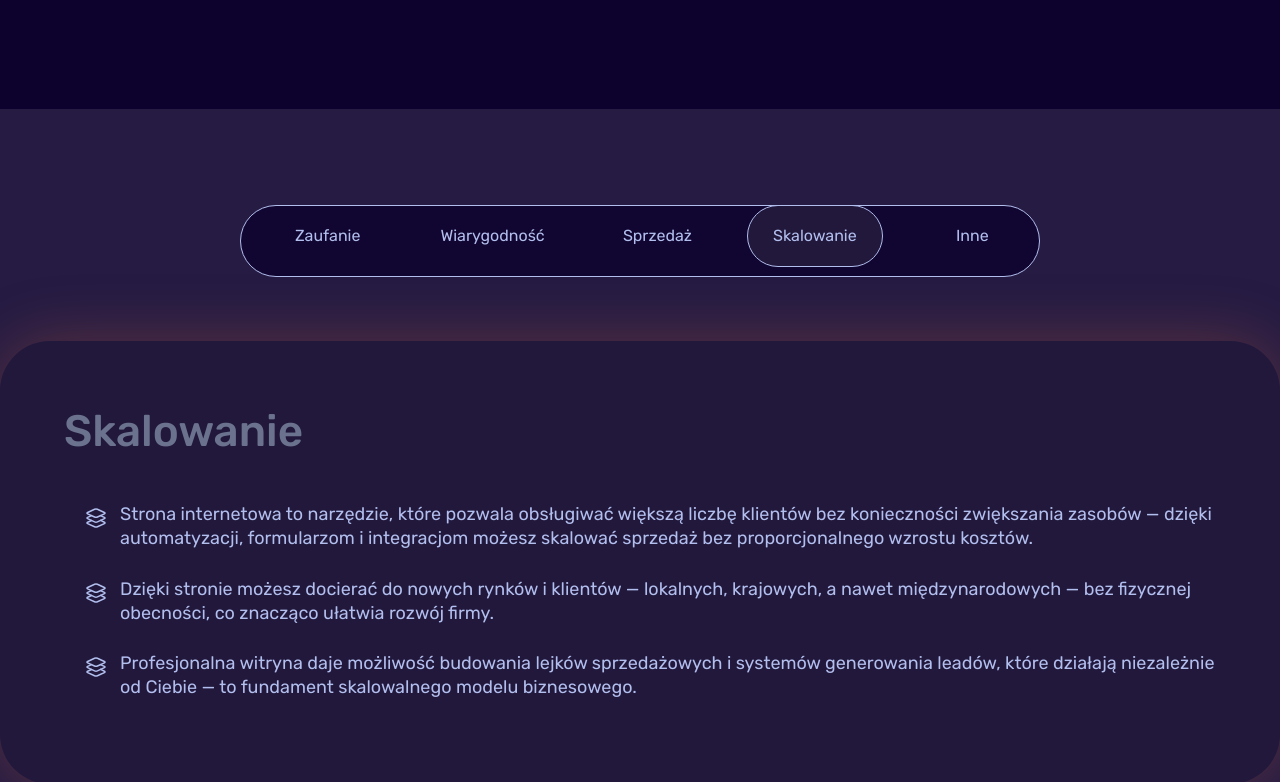
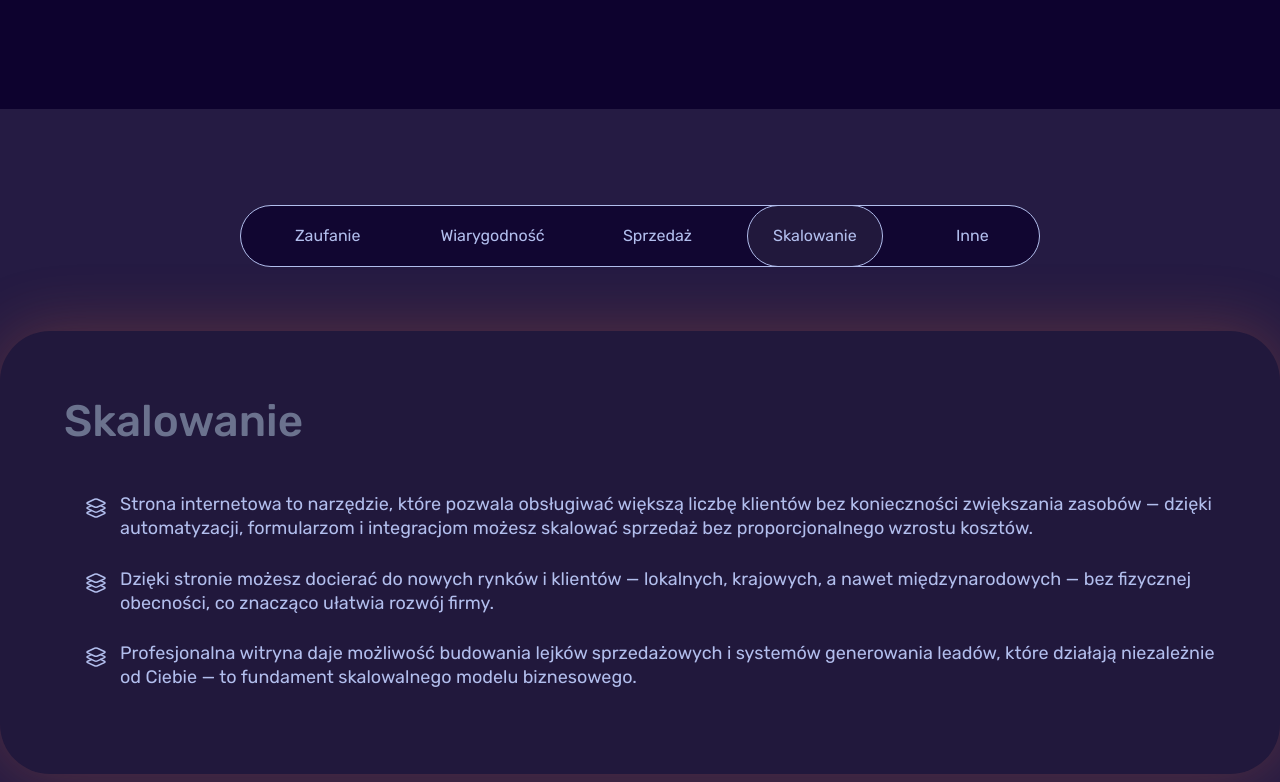
Before and after one commit to danielkuciej/danielkuciej-portfolio, a plain HTML site: page index-main.html in a window 1280 px wide. Shown: the part 598-1380 px from the top of the page. Drawn offline with nearby package versions, Linux system fonts and the light colour scheme.

Commit message:
Fixed bottom gap in content-bar-list class. Removed height and added padding in sectin-why class

```diff
--- a/CSS/style.css
+++ b/CSS/style.css
@@ -86,9 +86,9 @@
 
 /* PO CO MI STRONA? */
 .section-why {
-  height: 100vh;
+  /* height: 100vh; */
   background-color: #251b43;
-  padding-top: 9.6rem;
+  padding: 9.6rem 0;
 }
 
 .content-bar {
@@ -100,6 +100,7 @@
 }
 
 .content-bar-list {
+  margin-bottom: 0;
   font-size: 1.6rem;
   display: flex;
   justify-content: center;
```
